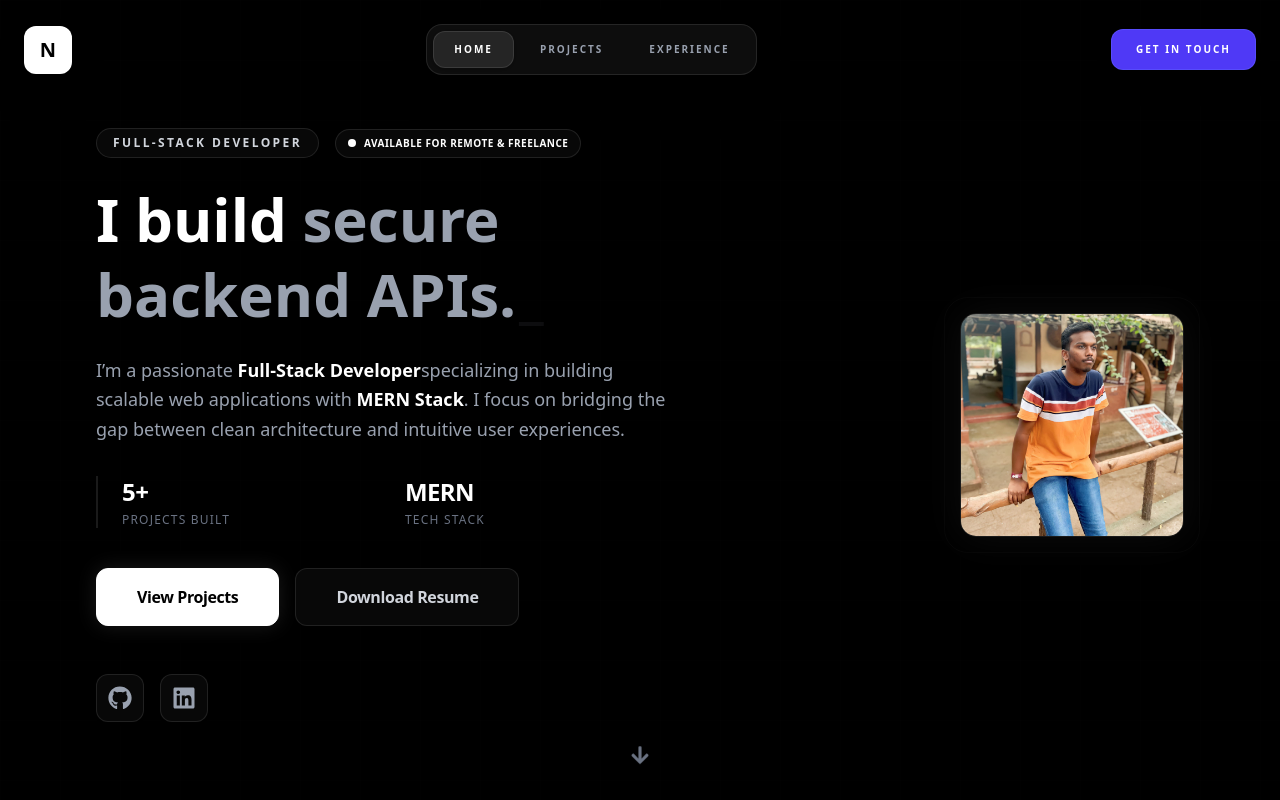
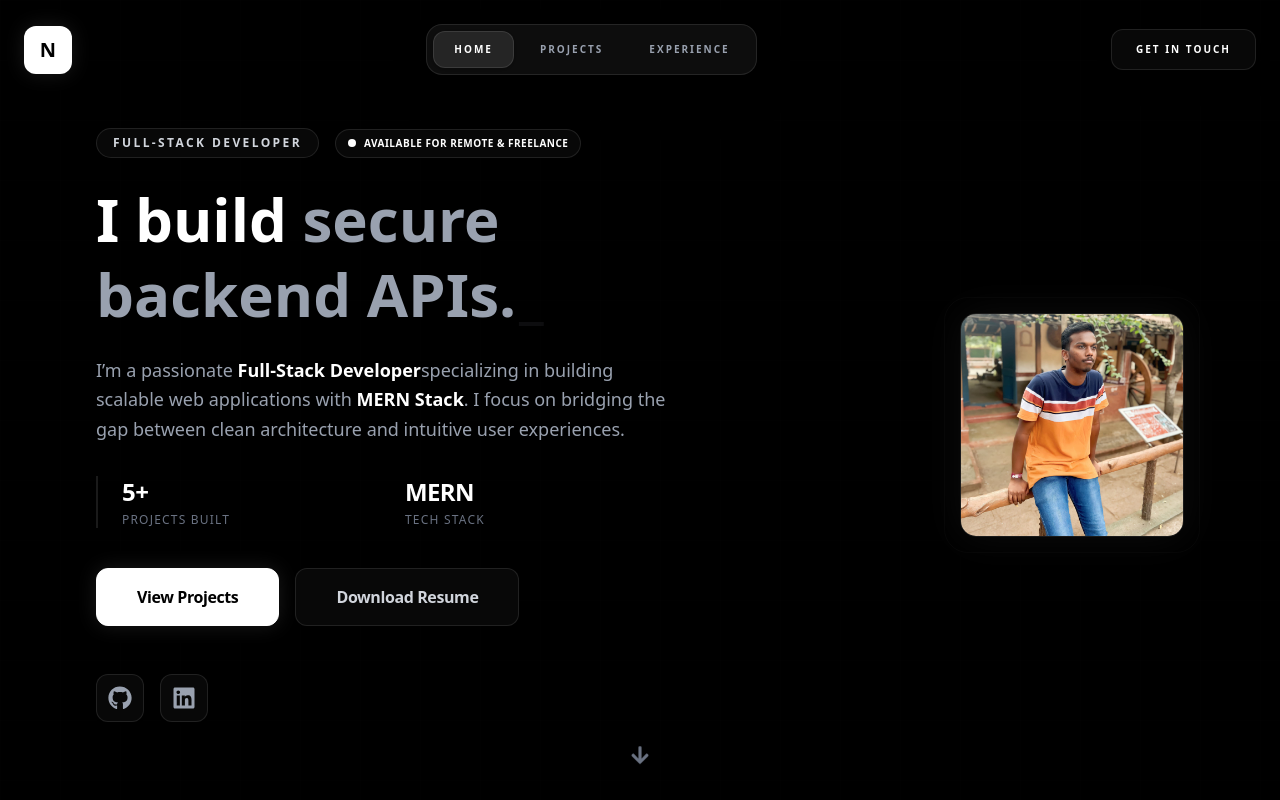
Before and after one commit to nikilkumarks/My_portfolio, a React (Vite) app: page / in a window 1280 px wide. Shown: the top 800 px of the page. Built offline with nearby package versions, Linux system fonts and the light colour scheme.

Commit message:
updated the layering issues

```diff
--- a/src/components/Navbar.jsx
+++ b/src/components/Navbar.jsx
@@ -80,7 +80,7 @@
         {/* Logo Tile */}
         <motion.button
           onClick={() => scrollToSection("home")}
-          className="w-12 h-12 flex items-center justify-center bg-white text-black rounded-xl font-black text-xl hover:bg-indigo-500 hover:text-white transition-all shadow-2xl"
+          className="w-12 h-12 flex items-center justify-center bg-white text-black rounded-xl font-black text-xl hover:bg-gray-300 transition-all shadow-[0_0_20px_rgba(255,255,255,0.1)]"
           whileHover={{ scale: 1.1 }}
           whileTap={{ scale: 0.9 }}
         >
@@ -106,9 +106,9 @@
         {/* Action Tile */}
         <motion.button
           onClick={() => scrollToSection("contact")}
-          className={`px-6 py-3 rounded-xl text-[10px] font-black uppercase tracking-[0.2em] shadow-xl transition-all border ${activeSection === "contact"
-            ? "bg-white text-black border-white"
-            : "bg-indigo-600 hover:bg-indigo-700 text-white border-indigo-500/50"
+          className={`px-6 py-3 rounded-xl text-[10px] font-black uppercase tracking-[0.2em] transition-all border ${activeSection === "contact"
+            ? "bg-white text-black border-white shadow-[0_0_20px_rgba(255,255,255,0.2)]"
+            : "bg-white/[0.03] hover:bg-white text-white hover:text-black border-white/10 hover:border-white shadow-xl"
             }`}
           whileHover={{ scale: 1.05 }}
           whileTap={{ scale: 0.95 }}
@@ -118,7 +118,7 @@
       </nav>
 
       {/* Mobile Top Bar */}
-      <div className="md:hidden fixed top-0 left-0 w-full z-[100] px-6 py-4 flex justify-between items-center text-white pointer-events-auto bg-main-bg/80 backdrop-blur-md border-b border-glass-border">
+      <div className="md:hidden fixed top-0 left-0 w-full z-[100] px-6 py-4 flex justify-between items-center text-white pointer-events-auto bg-black/80 backdrop-blur-md border-b border-white/10">
         <button
           onClick={() => scrollToSection("home")}
           className="h-10 w-10 flex items-center justify-center bg-white text-black rounded-lg font-black"
@@ -165,7 +165,7 @@
               ))}
               <motion.button
                 onClick={() => scrollToSection("contact")}
-                className="mt-12 px-12 py-5 bg-indigo-600 text-white rounded-2xl text-lg font-black uppercase tracking-widest shadow-2xl"
+                className="mt-12 px-12 py-5 bg-white text-black border border-white rounded-2xl text-lg font-black uppercase tracking-widest shadow-[0_0_30px_rgba(255,255,255,0.1)]"
               >
                 Let's Talk
               </motion.button>
```
